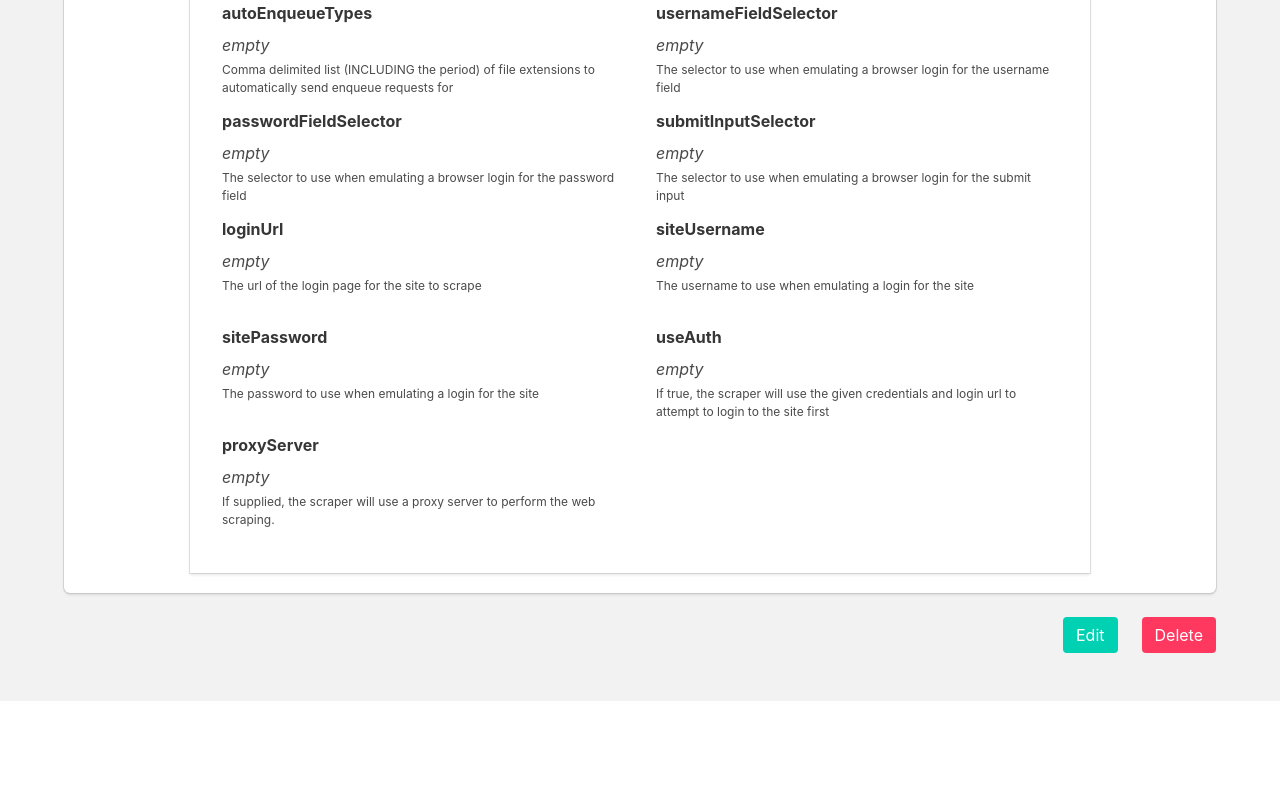
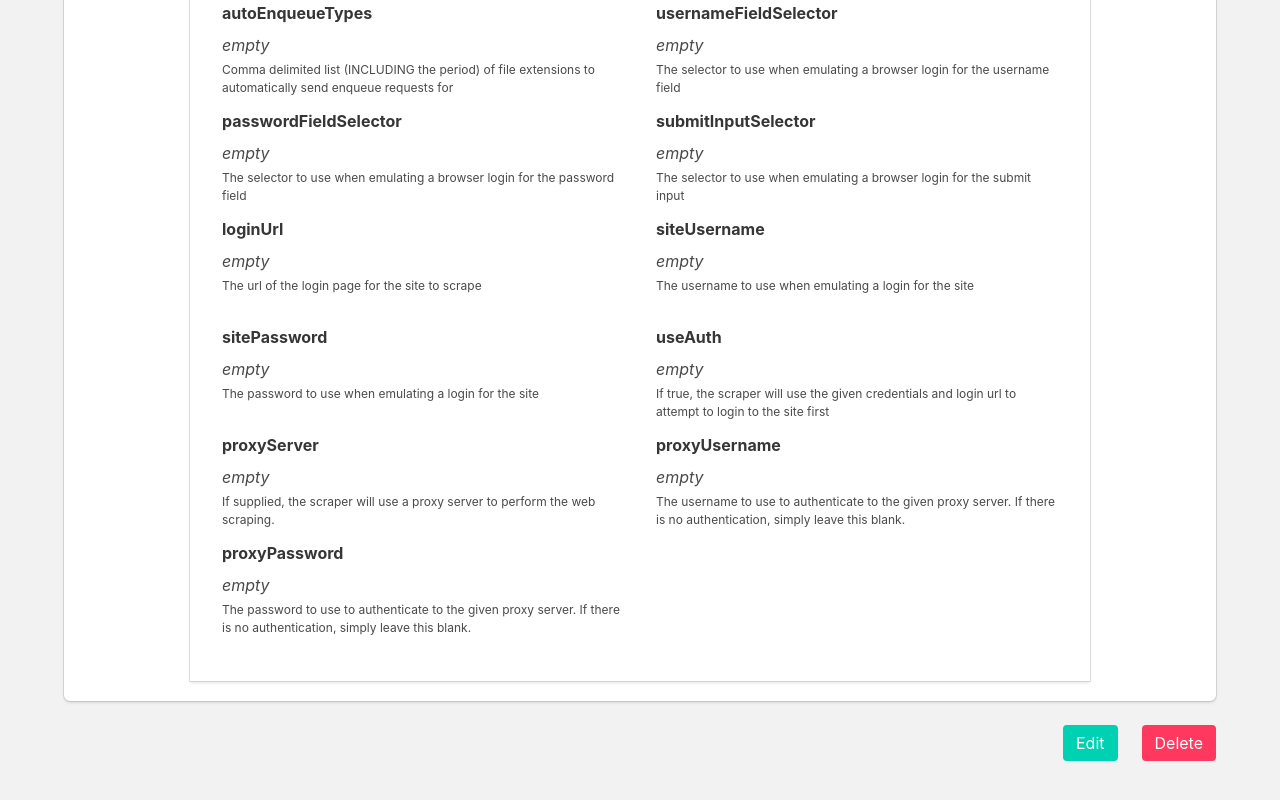
Before and after one commit to arhill05/scraper, a React app: page / in a window 1280 px wide. Shown: the part 434-1234 px from the top of the page. Before the commit the page ends 1135 px from the top, so only its background shows below. Built offline with nearby package versions, Linux system fonts and the light colour scheme; no server answers.

Commit message:
Add proxyUsername and proxyPassword to config

```diff
--- a/client/ConfigTable.js
+++ b/client/ConfigTable.js
@@ -273,6 +273,44 @@ class ConfigTable extends Component {
             If supplied, the scraper will use a proxy server to perform the web scraping.
           </p>
         </div>
+        <div className="field">
+          <label className="label">proxyUsername</label>
+          {this.state.editMode ? (
+            <input
+              placeholder="username"
+              className="input"
+              type="text"
+              onChange={e => {
+                this.onPropertyChange('proxyUsername', e.target.value);
+              }}
+              defaultValue={config.proxyUsername}
+            />
+          ) : (
+            <span>{config.proxyUsername || <em>empty</em>}</span>
+          )}
+          <p className="help">
+            The username to use to authenticate to the given proxy server. If there is no authentication, simply leave this blank.
+          </p>
+        </div>
+        <div className="field">
+          <label className="label">proxyPassword</label>
+          {this.state.editMode ? (
+            <input
+              placeholder="password"
+              className="input"
+              type="text"
+              onChange={e => {
+                this.onPropertyChange('proxyPassword', e.target.value);
+              }}
+              defaultValue={config.proxyPassword}
+            />
+          ) : (
+            <span>{config.proxyPassword ? '*****' : <em>empty</em>}</span>
+          )}
+          <p className="help">
+            The password to use to authenticate to the given proxy server. If there is no authentication, simply leave this blank.
+          </p>
+        </div>
       </form>
     );
   }
```
Also changed, not shown: 1 other file (tests, documents, lock files or other folders).
